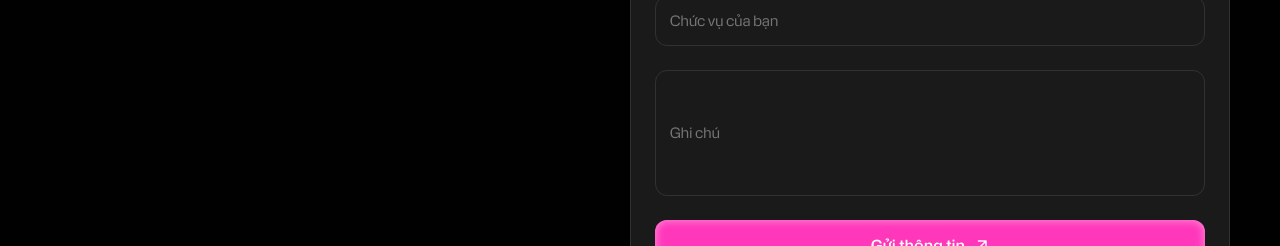
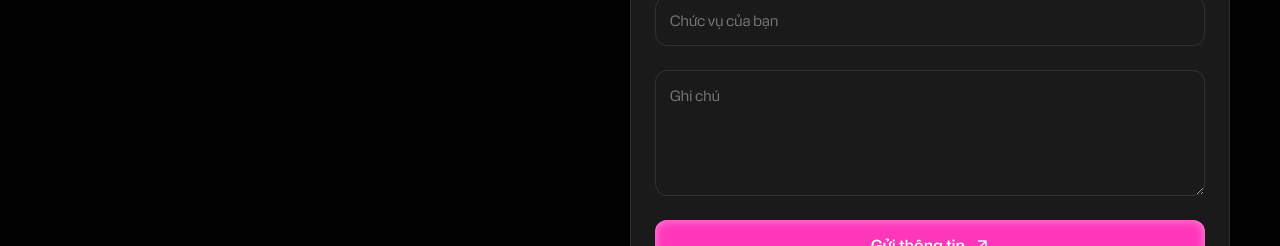
Before and after one commit to DucHoang202/metapress-landing, a React (Vite) app: page /form in a window 1280 px wide. Shown: the part 411-657 px from the top of the page. Built offline with nearby package versions, Linux system fonts and the light colour scheme.

Commit message:
Update input form

```diff
--- a/src/components/landing-page/RegisterForm.tsx
+++ b/src/components/landing-page/RegisterForm.tsx
@@ -19,13 +19,14 @@ const RegisterForm: React.FC = () => {
             position: '',
             note: '',
     });
-    const handleInputChange = (e: React.ChangeEvent<HTMLInputElement>) => {
+    const handleInputChange = (e: React.ChangeEvent<HTMLInputElement | HTMLTextAreaElement>) => {
         const { name, value} = e.target;
         setFormData(prev => ({
             ...prev,
             [name]: value
         }));
     }
+
     const postData = async () => {
         //Validate
         if (!formData.name || !formData.email || !formData.company) {
@@ -97,7 +98,7 @@ return (
     </div>
         <input type="text" className="item" placeholder="Tên doanh nghiệp*" name="company" value={formData.company} onChange = {handleInputChange}/>
             <input type="text" className="item" placeholder="Chức vụ của bạn" name="position" value={formData.position} onChange = {handleInputChange}/>
-                <input type="text" className="item" placeholder="Ghi chú" style={{height: '126px'}} name="note" value={formData.note} onChange = {handleInputChange}/>
+                <textarea className="item" placeholder="Ghi chú" style={{height: '126px', resize: 'vertical'}} name="note" value={formData.note} onChange = {handleInputChange}/>
     <div className="button" onClick={postData}>
         <div className="text">
             Gửi thông tin
```
